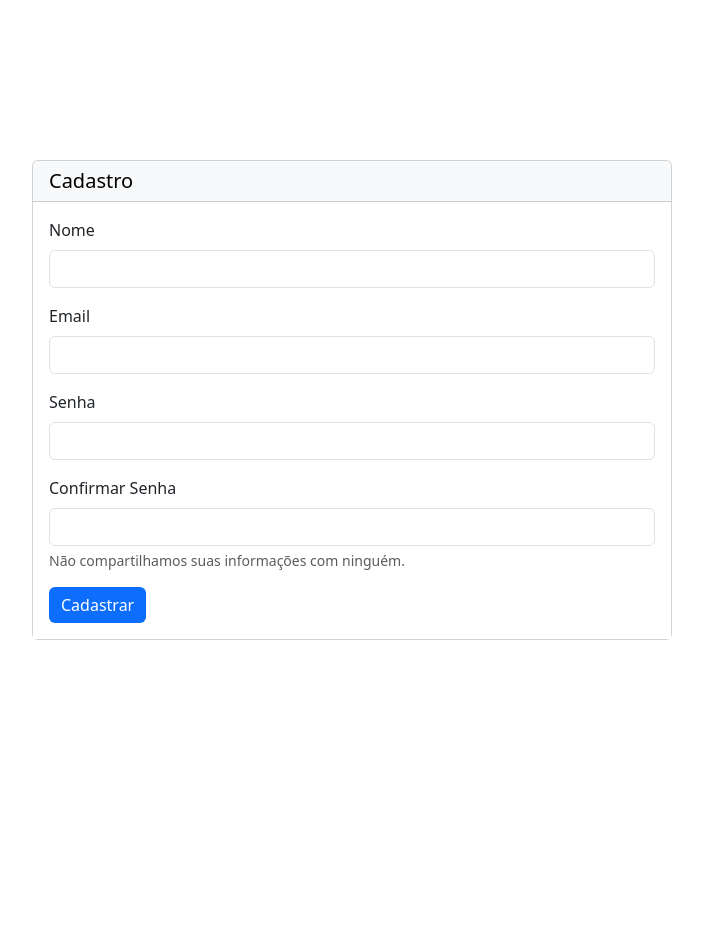
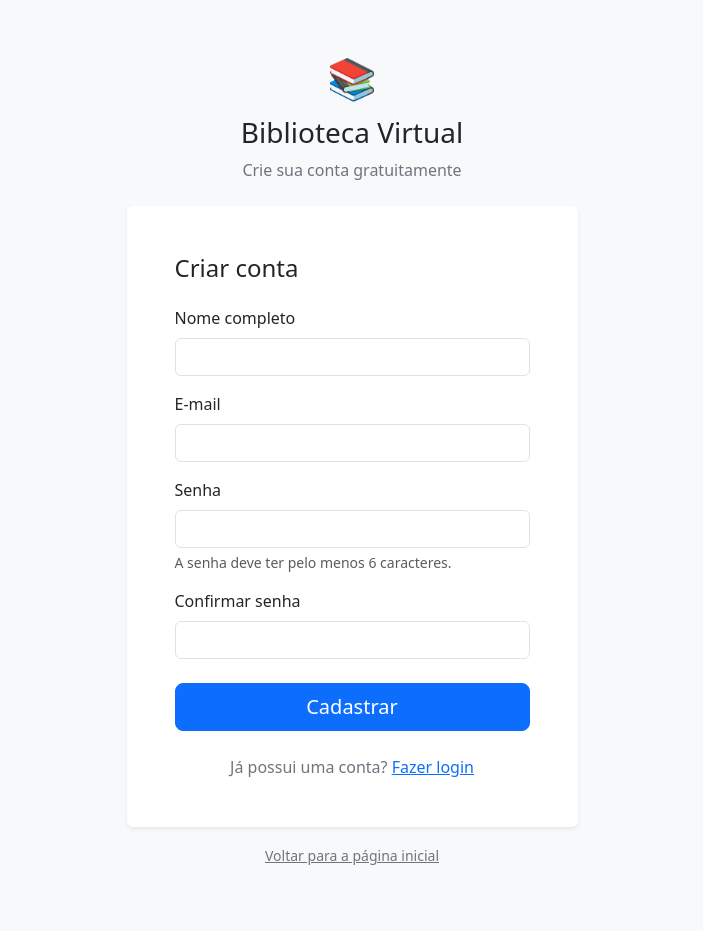
Before and after one commit to agiulia/Projeto-Web, a Node server app: template src/pages/cadastro.html in a window 1280 px wide. Shown: the whole page, without its empty margins (288-991 px from the left). Before the commit the page ends 640 px from the top, so only its background shows below. Run offline with Node 20, Linux system fonts and the light colour scheme; the template is opened without the code that fills it, so the values that code supplies are empty; some libraries are stand-ins or nearby versions.

Commit message:
atualizei pag de login e cadastro

```diff
--- a/src/pages/cadastro.html
+++ b/src/pages/cadastro.html
@@ -10,45 +10,45 @@
         rel="stylesheet">
 </head>
 
-<body>
-    <main class="d-flex justify-content-center align-items-center min-vh-100">
-        <div class="card col-6" style="background-color: #ffffff;">
-            <h5 class="card-header" style="background-color: #f8f9fa; color: #000000;">Cadastro
-            </h5>
-            <div class="card-body" style="background-color: #ffffff;">
-                <form action="../index.html" id="formulario">
-                    <div class="mb-3">
-                        <label for="nomeInput" class="form-label">
-                            Nome
-                        </label>
-                        <input type="text" class="form-control" id="nomeInput">
+<body class="bg-body-tertiary min-vh-100 d-flex align-items-center">
+    <main class="container py-5">
+        <div class="row justify-content-center">
+            <div class="col-12 col-sm-10 col-md-7 col-lg-5">
+                <div class="text-center mb-4"><a href="/" class="text-decoration-none"><span class="fs-1">📚</span>
+                        <h1 class="h3 text-dark mt-2">Biblioteca Virtual</h1>
+                    </a>
+                    <p class="text-secondary">Crie sua conta gratuitamente</p>
+                </div>
+                <div class="card border-0 shadow-sm">
+                    <div class="card-body p-4 p-md-5">
+                        <h2 class="h4 mb-4">Criar conta</h2>
+                        <form id="formCadastro" action="/usuarios/cadastro" method="post" novalidate>
+                            <div class="mb-3"><label for="nome" class="form-label">Nome completo</label><input
+                                    class="form-control" id="nome" name="name" required minlength="3" maxlength="100">
+                                <div class="invalid-feedback">Informe seu nome (mínimo de 3 caracteres).</div>
+                            </div>
+                            <div class="mb-3"><label for="email" class="form-label">E-mail</label><input
+                                    class="form-control" type="email" id="email" name="email" required>
+                                <div class="invalid-feedback">Informe um e-mail válido.</div>
+                            </div>
+                            <div class="mb-3"><label for="senha" class="form-label">Senha</label><input
+                                    class="form-control" type="password" id="senha" name="password" required
+                                    minlength="6">
+                                <div class="form-text">A senha deve ter pelo menos 6 caracteres.</div>
+                                <div class="invalid-feedback">Informe uma senha com pelo menos 6 caracteres.</div>
+                            </div>
+                            <div class="mb-4"><label for="confirmarSenha" class="form-label">Confirmar
+                                    senha</label><input class="form-control" type="password" id="confirmarSenha"
+                                    required>
+                                <div class="invalid-feedback">As senhas precisam ser iguais.</div>
+                            </div><button class="btn btn-primary btn-lg w-100" type="submit">Cadastrar</button>
+                        </form>
+                        <p class="text-center text-secondary mt-4 mb-0">Já possui uma conta? <a href="/login">Fazer
+                                login</a></p>
                     </div>
-                    <div class="mb-3">
-                        <label for="emailInput" class="form-label">
-                            Email
-                        </label>
-                        <input type="email" class="form-control" id="emailInput">
-                    </div>
-                    <div class="mb-3">
-                        <label for="senhaInput" class="form-label">
-                            Senha
-                        </label>
-                        <input type="password" class="form-control" id="senhaInput">
-                    </div>
-                    <div class="mb-3">
-                        <label for="confirmarSenhaInput" class="form-label">
-                            Confirmar Senha
-                        </label>
-                        <input type="password" class="form-control" id="confirmarSenhaInput">
-                        <div class="form-text">
-                            Não compartilhamos suas informações com ninguém.
-                        </div>
-                    </div>
-                    <button type="submit" class="btn btn-primary" style="background-color: #0d6efd; border: none;"
-                        onclick="cadastrar()">
-                        Cadastrar
-                    </button>
-                </form>
+                </div>
+                <p class="text-center mt-3"><a class="link-secondary small" href="/">Voltar para a página inicial</a>
+                </p>
             </div>
         </div>
     </main>
```
Also changed, not shown: src/pages/login.html (+30 -32 lines).
